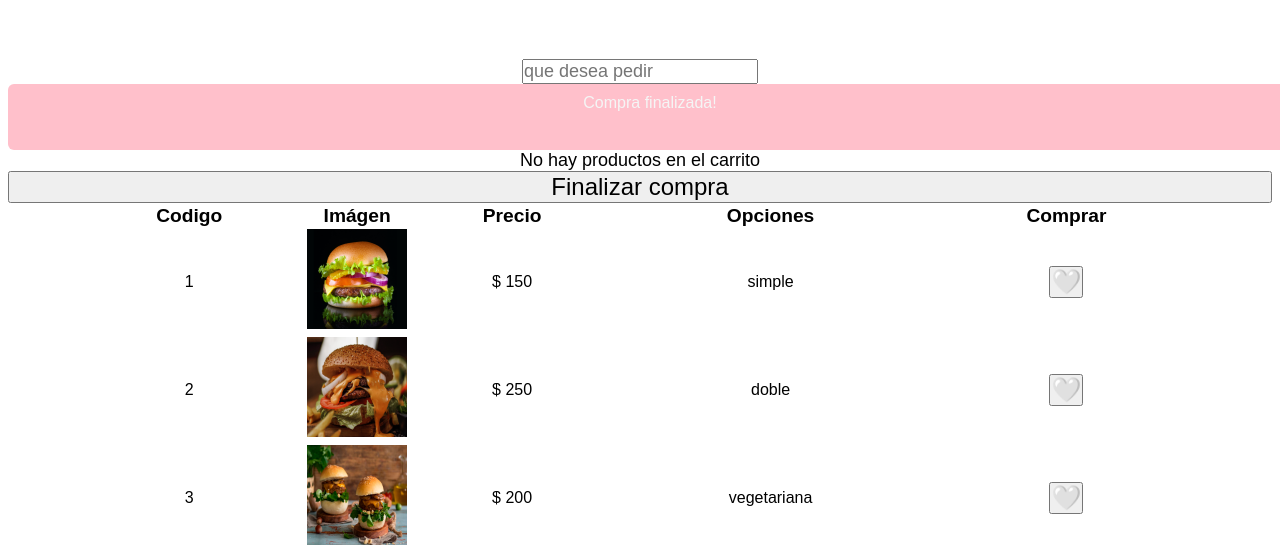
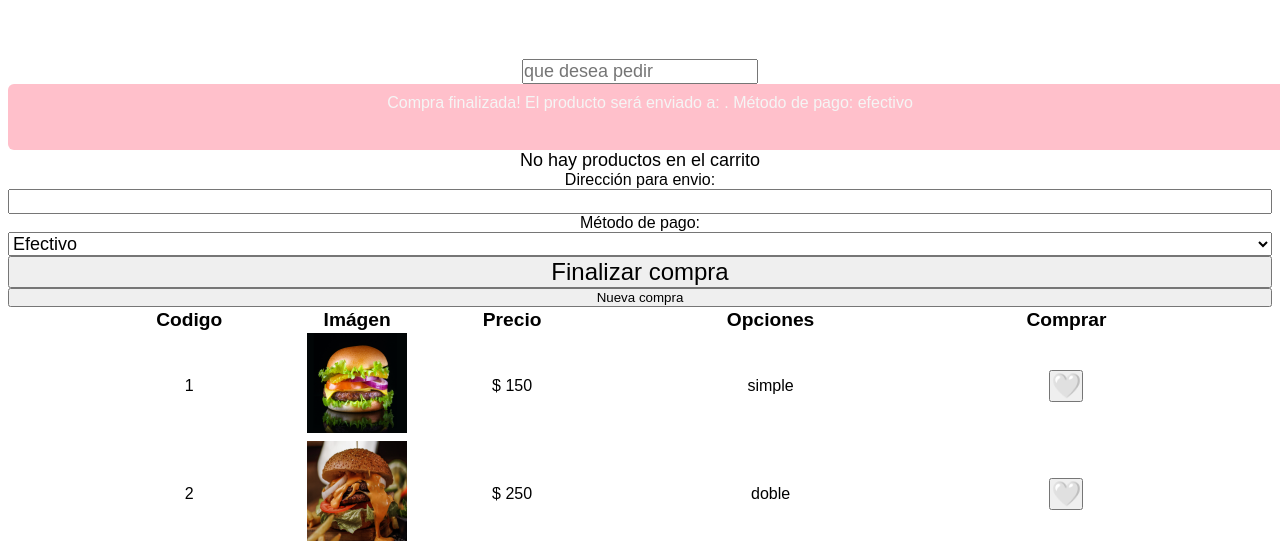
Before and after one commit to Evelyn-Arca/PreEntrega1-Arca, a plain HTML site: page index.html in a window 1280 px wide. Both pictures are taken after a click on the button "Finalizar compra". Shown: the part 204-750 px from the top of the page. Drawn offline with Linux system fonts and the light colour scheme.

Commit message:
modifique funciones en carpeta index.js

```diff
--- a/index.html
+++ b/index.html
@@ -32,8 +32,17 @@
     </div>
 
     <div id="carrito"></div>
+
+    <label for="shippingAddress">Dirección para envio:</label>
+    <input type="text" id="shippingAddress" name="shippingAddress">
+    <label for="paymentMethod">Método de pago:</label>
+    <select id="paymentMethod">
+        <option value="efectivo">Efectivo</option>
+        <option value="tarjeta">Tarjeta de crédito</option>
+        <option value="transferencia">Transferencia bancaria</option>
+    </select>
     <button id="finalizarCompra" class="button button-outline button-big-emoji">Finalizar compra</button>
-
+    <button id="nuevaCompra">Nueva compra</button>
     <table>
         <thead>
             <tr>
--- a/js/index.js
+++ b/js/index.js
@@ -59,9 +59,18 @@ const mostrarCarrito = () => {
 
 const finalizarCompraButton = document.querySelector('#finalizarCompra');
 finalizarCompraButton.addEventListener('click', () => {
+  const shippingAddress = document.querySelector('#shippingAddress').value;
+  const paymentMethod = document.querySelector('#paymentMethod').value;
   cart.length = 0;
-  mostrarMensajes('Compra finalizada!', 'pink');
+  mostrarMensajes(`Compra finalizada! El producto será enviado a: ${shippingAddress}. Método de pago: ${paymentMethod}`, 'pink');
   mostrarCarrito();
+});
+
+const nuevaCompraButton = document.querySelector('#nuevaCompra');
+nuevaCompraButton.addEventListener('click', () => {
+  cart.length = 0;
+  mostrarCarrito();
+  location.reload();
 });
 
 cargarProductos(productosGastronomicos)
```
